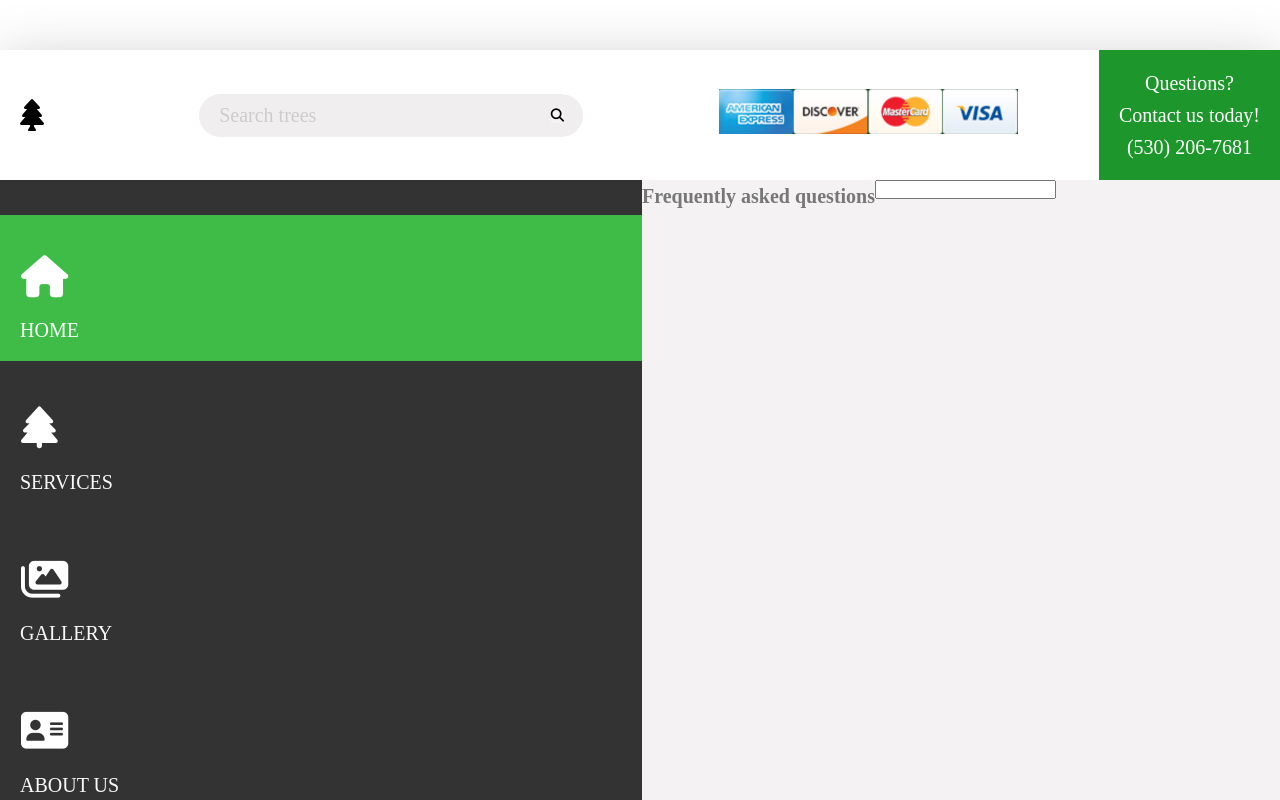
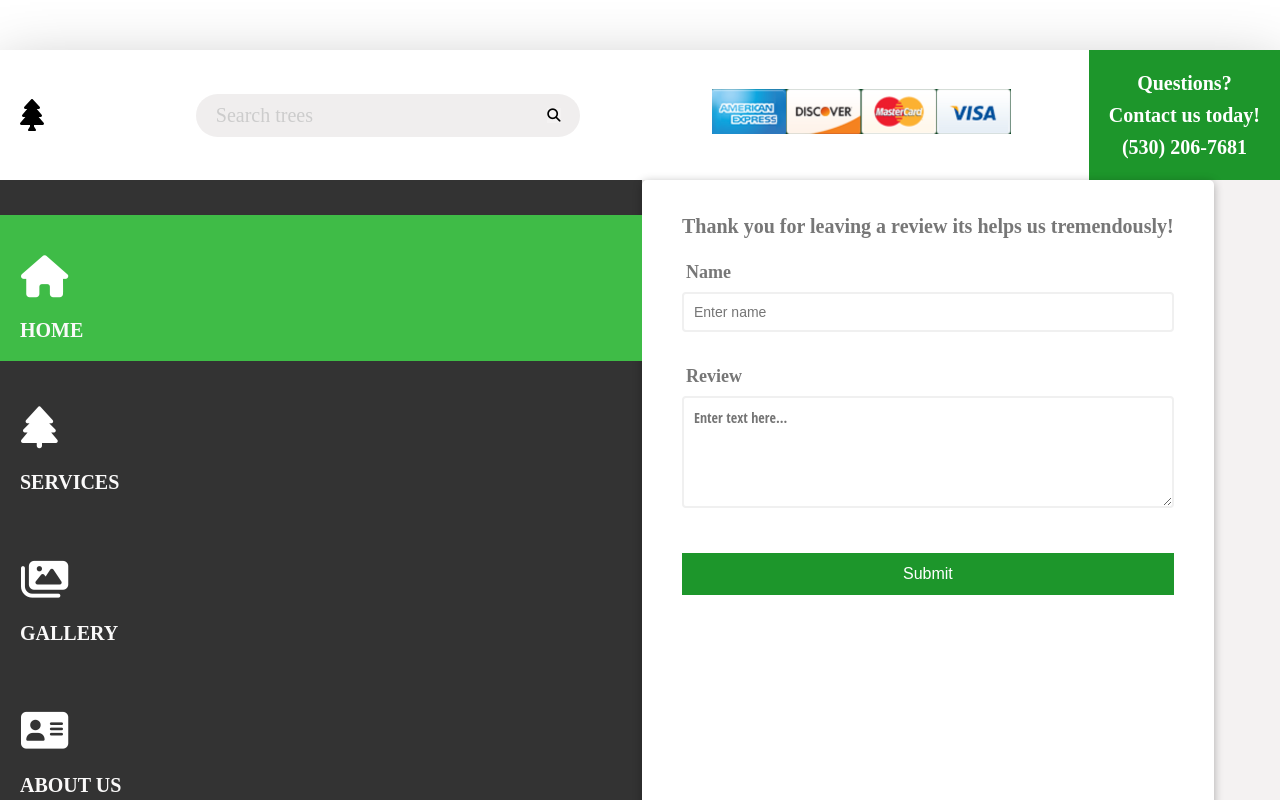
Before and after one commit to mmbower1/ecotreecare, a React (Create React App) app in the folder client/: page /review in a window 1280 px wide. Shown: the top 800 px of the page. Built offline with nearby package versions, Linux system fonts and the light colour scheme; a web font is replaced by a local one.

Commit message:
add to review and about us pages

```diff
--- a/client/src/App.scss
+++ b/client/src/App.scss
@@ -6,6 +6,7 @@
   margin: 5rem auto;
   max-width: 190rem;
   min-height: 55rem;
+  font-weight: bold;
 
   @media only screen and (max-width: $bp-largest) {
     margin: 0;
--- a/client/src/components/explanation/Explanation.scss
+++ b/client/src/components/explanation/Explanation.scss
@@ -21,13 +21,13 @@
     }
 
     h1 {
-      color: var(--color-grey-dark-1);
+      // color: var(--color-grey-dark-1);
       font-size: 4rem;
-      margin-left: 0;
+      margin-right: 20px;
       margin-bottom: 2rem;
       text-decoration: underline;
       padding: 1.5rem;
-      // text-align: center;
+      text-align: center;
 
       @media only screen and (max-width: $bp-medium) {
         font-size: 3rem;
--- a/client/src/containers/about-us/AboutUs.js
+++ b/client/src/containers/about-us/AboutUs.js
@@ -10,7 +10,7 @@ const AboutUs = () => {
       <Sidebar />
         <div className="about-us-reading">
           <h1>About American Arbor Tree Care Professionals</h1>
-          <img src={ropeClimb} alt="" />
+          <img src={ropeClimb} alt="" className="rope-climb-img" />
           <p>
             American Arbor began when its owner, Matthew Moore, had in his youth been working in Yosemite National Park removing hazardous trees for the N.P.S. It was there in Yosemite that Matthew learned about the careful precision required to safely remove some of the world's largest trees; his Miwok/Paiute mentors being among the world's most skilled technicians.
             <br /><br />
--- a/client/src/containers/about-us/AboutUs.scss
+++ b/client/src/containers/about-us/AboutUs.scss
@@ -2,6 +2,26 @@
 
 .about-us {
   display: flex;
+
+  h1 {
+    background-color: #fff;
+    margin-left: 10px;
+    padding: 10px;
+    text-decoration: underline;
+  }
+
+  p {
+    margin-left: 10px;
+    width: 100%;
+    background-color: #fff;
+    padding: 10px;
+  }
+
+  .rope-climb-img {
+    width: 100%;
+    background-size: 50%;
+    margin: 0 10px;
+  }
 
   @media only screen and (max-width: $bp-large) {
     flex-direction: column;
@@ -26,5 +46,6 @@
 
   &-reading {
     font-size: 2rem;
+    padding: 2rem;
   }
 }
--- a/client/src/containers/review/Review.js
+++ b/client/src/containers/review/Review.js
@@ -8,11 +8,24 @@ const Review = () => {
   return (
     <div className="review">
       <Sidebar />
-      <h1>Frequently asked questions</h1>
-      <form>
-        <input />
-      </form>
-      <br />
+      <div className="container">
+        <form id="form" className="form">
+          <h1>Thank you for leaving a review its helps us tremendously!</h1>
+          <br />
+          <div className="form-control">
+            <label for="name">Name</label>
+            <input type="text" id="username" placeholder="Enter name" />
+            <small></small>
+          </div>
+          <div className="form-control">
+            <label for="username">Review</label>
+            {/* <input type="text" id="username" placeholder="Enter Username" /> */}
+            <textarea name="comment" form="usrform" placeholder="Enter text here..."></textarea>
+            <small></small>
+          </div>
+          <button className="review-button">Submit</button>
+        </form>
+      </div>
     </div>
   )
 }
--- a/client/src/containers/review/Review.scss
+++ b/client/src/containers/review/Review.scss
@@ -2,6 +2,74 @@
 
 .review {
   display: flex;
+
+  .container {
+    background-color: #fff;
+    border-radius: 5px;
+    box-shadow: 0 2px 10px rgba(0, 0, 0, 0.3);
+  // font-family: 'Open Sans Condensed', sans-serif;
+
+    .form {
+      padding: 30px 40px;
+
+      &-control {
+        margin-bottom: 10px;
+        padding-bottom: 20px;
+        position: relative;
+      }
+
+      &-control label {
+        color: #777;
+        display: block;
+        font-size: 18px;
+        margin-bottom: 5px;
+        margin-left: 4px;
+      }
+
+      &-control input {
+        border: 2px solid #f0f0f0;
+        border-radius: 4px;
+        display: block;
+        font-size: 14px;
+        padding: 10px;
+        width: 100%;
+      }
+
+      &-control input:focus {
+        border-color: teal;
+        outline: 0;
+      }
+
+      textarea {
+        border: 2px solid #f0f0f0;
+        border-radius: 4px;
+        font-size: 14px;
+        font-family: 'Open Sans Condensed', sans-serif;
+        padding: 10px;
+        padding-bottom: 60px;
+        width: 100%;
+      }
+
+      .review-button {
+        background-color: var(--color-pimary-light);
+        border: 2px solid var(--color-pimary-light);
+        cursor: pointer;
+        color: #fff;
+        display: block;
+        font-size: 16px;
+        margin-top: 20px;
+        padding: 10px;
+        width: 100%;
+      }
+    }
+
+
+
+    h2 {
+      text-align: center;
+      margin: 0 0 20px;
+    }
+  }
 
   @media only screen and (max-width: $bp-large) {
     flex-direction: column;
```
Also changed, not shown: 48 other files (tests, documents, lock files or other folders).
